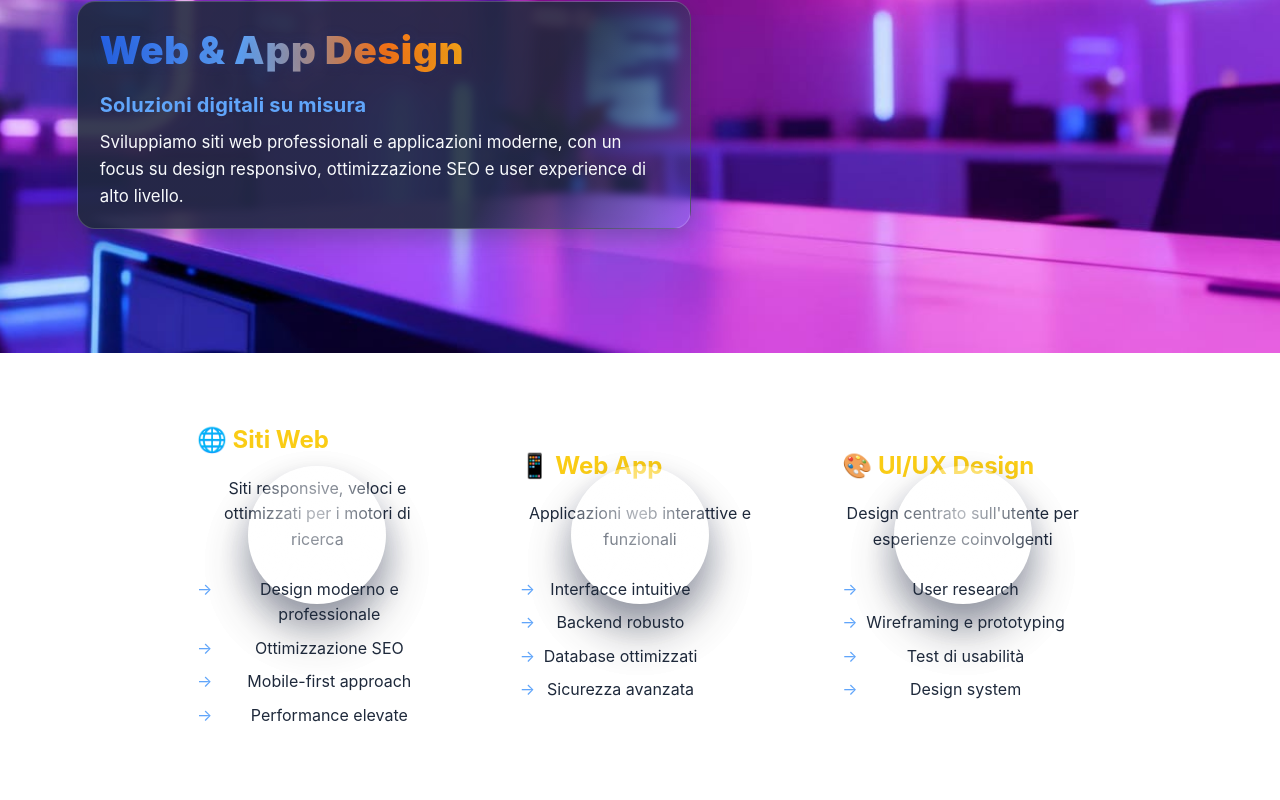
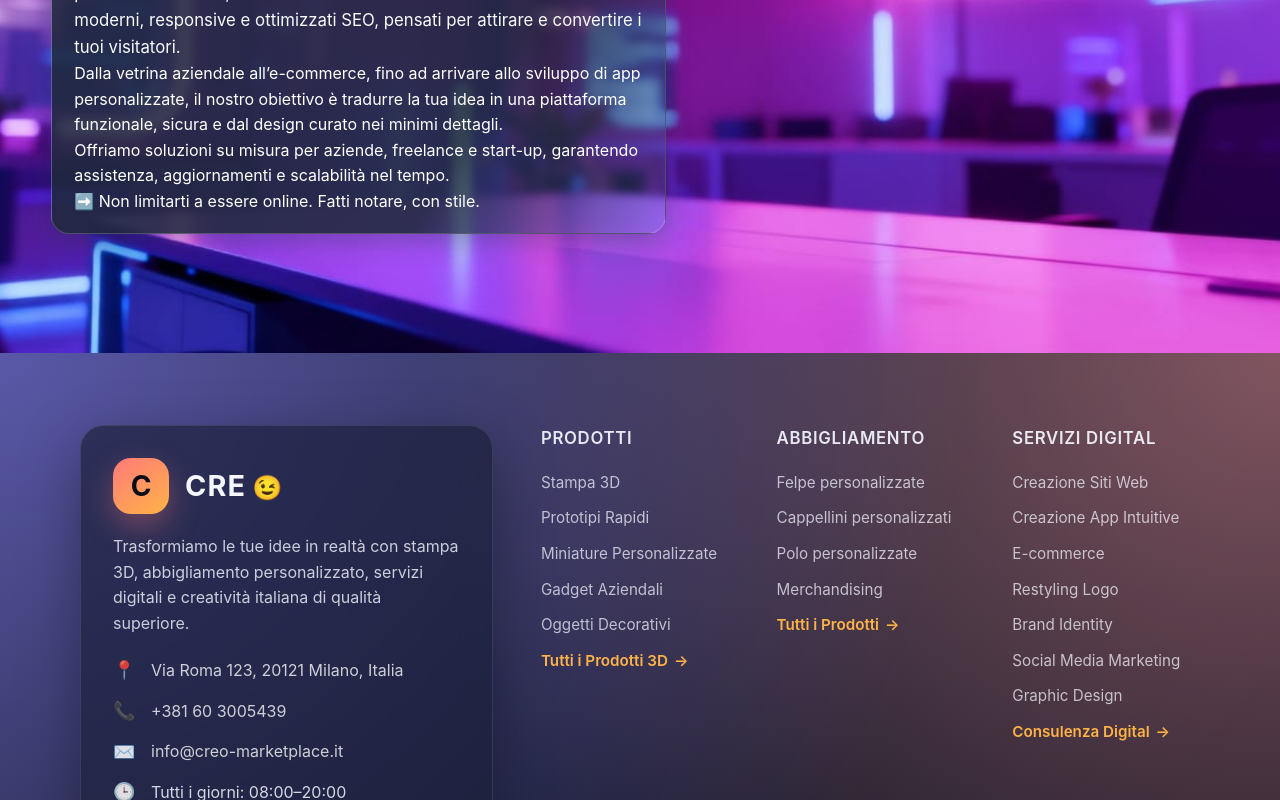
Before and after one commit to Razzinn/Art.E, a React (Vite) app in the folder Art.e_proj/: page /webapp-design in a window 1280 px wide. Shown: the part 420-1220 px from the top of the page. Built offline with nearby package versions, Linux system fonts and the light colour scheme.

Commit message:
descrizioni sottopagine sistemate

```diff
--- a/Art.e_proj/src/componentisecondarisezioni/AbbigliamentoPage.css
+++ b/Art.e_proj/src/componentisecondarisezioni/AbbigliamentoPage.css
@@ -24,8 +24,8 @@
 
 .abbigliamento-content {
   position: absolute;
-  top: 50%;
-  left: 6%;
+  top: 30%;
+  left: 55%;
   transform: translateY(-50%);
   z-index: 7;
   color: #fff;
--- a/Art.e_proj/src/componentisecondarisezioni/AbbigliamentoPage.jsx
+++ b/Art.e_proj/src/componentisecondarisezioni/AbbigliamentoPage.jsx
@@ -9,11 +9,17 @@ export default function AbbigliamentoPage() {
       >
         <div className="abbigliamento-content">
           <h1 className="abbigliamento-title">Abbigliamento Personalizzato</h1>
-          <h2 className="abbigliamento-subtitle">Esprimi il tuo stile unico</h2>
+          <h2 className="abbigliamento-subtitle">Distinguiti con ciò che indossi.</h2>
           <p className="abbigliamento-description">
-            Scopri la nostra collezione di abbigliamento personalizzato,
-            dove ogni capo racconta la tua storia attraverso design esclusivi
-            e materiali di alta qualità.
+          Con CREO puoi trasformare un semplice capo in un mezzo di espressione o promozione unica.
+          Personalizziamo T-shirt, felpe, cappellini e abbigliamento da lavoro con stampe di alta qualità e materiali selezionati.
+          </p>
+          <p className="abbigliamento-description-two">
+            Che tu voglia creare divise aziendali professionali, merchandising per eventi, o semplicemente regali personalizzati, curiamo ogni dettaglio: dalla grafica alla stampa finale.
+            Grazie a tecniche moderne di stampa, come DTF, serigrafia o termostampa, garantiamo colori brillanti, durata e comfort su ogni prodotto.
+          </p>
+          <p className="abbigliamento-description-important">
+            ➡️ Mostra la tua identità. Indossa le tue idee.
           </p>
         </div>
       </div>
--- a/Art.e_proj/src/componentisecondarisezioni/Design3DPage.css
+++ b/Art.e_proj/src/componentisecondarisezioni/Design3DPage.css
@@ -24,7 +24,7 @@
 
 .design3d-content {
   position: absolute;
-  top: 50%;
+  top: 25%;
   left: 6%;
   transform: translateY(-50%);
   z-index: 7;
--- a/Art.e_proj/src/componentisecondarisezioni/Design3DPage.jsx
+++ b/Art.e_proj/src/componentisecondarisezioni/Design3DPage.jsx
@@ -7,13 +7,28 @@ const Design3D = () => (
       className="design3d-hero-slide"
     >
       <div className="design3d-content">
-        <h1 className="design3d-title">3D Design & Stampa 3D</h1>
-        <h2 className="design3d-subtitle">Dai vita alle tue idee</h2>
+        <h1 className="design3d-title">STAMPA 3D</h1>
+        <h2 className="design3d-subtitle">Dal prototipo all’oggetto finito: diamo forma all’immaginazione.</h2>
         <p className="design3d-description">
-          Servizi professionali di modellazione, prototipazione e stampa 3D
-          personalizzata per trasformare le tue idee in realtà tangibili.
-          Soluzioni creative per ogni esigenza di design e produzione.
+            La stampa 3D è il cuore di CREO. Realizziamo prototipi, gadget,
+			accessori e componenti tecnici con precisione e materiali di qualità.
         </p>
+		<p className="design3d-description-two">
+		    Utilizziamo tecnologie avanzate FDM e resin-based per garantire ottima resistenza,
+			dettagli perfetti e finiture curate.
+		</p>
+		<p className="design3d-description-three">
+            Collaboriamo con designer, aziende,
+			artigiani e privati per sviluppare progetti personalizzati,
+			dalla fase di modellazione 3D fino alla produzione finale.
+		</p>
+		<p className="design3d-description-four">
+			Con la nostra esperienza, ogni idea può prendere vita,
+			diventando un oggetto tangibile, funzionale e unico.
+		</p>
+		<p className="design3d-description-important">
+			➡️ Portaci la tua idea, noi la rendiamo reale.
+		</p>
       </div>
     </div>
   </div>
--- a/Art.e_proj/src/componentisecondarisezioni/IdeeRegaloPage.css
+++ b/Art.e_proj/src/componentisecondarisezioni/IdeeRegaloPage.css
@@ -24,8 +24,8 @@
 
 .ideeregalo-content {
   position: absolute;
-  top: 50%;
-  left: 6%;
+  top: 25%;
+  left: 55%;
   transform: translateY(-50%);
   z-index: 7;
   color: #fff;
--- a/Art.e_proj/src/componentisecondarisezioni/IdeeRegaloPage.jsx
+++ b/Art.e_proj/src/componentisecondarisezioni/IdeeRegaloPage.jsx
@@ -7,12 +7,20 @@ const IdeeRegalo = () => (
       className="ideeregalo-hero-slide"
     >
       <div className="ideeregalo-content">
-        <h1 className="ideeregalo-title">Idee Regalo Creative</h1>
-        <h2 className="ideeregalo-subtitle">Regali unici per momenti speciali</h2>
+        <h1 className="ideeregalo-title">Idee Regalo</h1>
+        <h2 className="ideeregalo-subtitle">Regala qualcosa che non esiste da nessun’altra parte.</h2>
         <p className="ideeregalo-description">
-          Scopri la nostra selezione di regali personalizzati e creativi
-          per ogni occasione. Rendi indimenticabile ogni momento con
-          le nostre idee regalo uniche e originali.
+          Le nostre idee regalo sono create per sorprendere.
+          Da oggetti decorativi a creazioni personalizzate stampate in 3D,
+          ogni articolo nasce per trasmettere emozione, originalità e attenzione al dettaglio.
+          Perfette per compleanni, anniversari, festività o eventi aziendali, le nostre proposte uniscono creatività e tecnologia.
+        </p>
+        <p className="ideeregalo-description-two">
+          Puoi scegliere tra design già pronti o richiedere la creazione su misura,
+          trasformando un’idea in un regalo unico e irripetibile.
+        </p>
+        <p className="ideeregalo-description-important">
+          ➡️ Non regalare qualcosa di comune. Crea un ricordo che resta.
         </p>
       </div>
     </div>
--- a/Art.e_proj/src/componentisecondarisezioni/WebAppDesignPage.css
+++ b/Art.e_proj/src/componentisecondarisezioni/WebAppDesignPage.css
@@ -25,8 +25,8 @@
 
 .webapp-content {
   position: absolute;
-  top: 50%;
-  left: 6%;
+  top: 25%;
+  left: 4%;
   transform: translateY(-50%);
   z-index: 7;
   color: #fff;
--- a/Art.e_proj/src/componentisecondarisezioni/WebAppDesignPage.jsx
+++ b/Art.e_proj/src/componentisecondarisezioni/WebAppDesignPage.jsx
@@ -10,52 +10,29 @@ const WebAppDesignPage = () => {
         >
           <div className="webapp-content">
             <h1 className="webapp-title">Web & App Design</h1>
-            <h2 className="webapp-subtitle">Soluzioni digitali su misura</h2>
+            <h2 className="webapp-subtitle">Costruiamo esperienze digitali che lasciano il segno.</h2>
             <p className="webapp-description">
-              Sviluppiamo siti web professionali e applicazioni moderne,
-              con un focus su design responsivo, ottimizzazione SEO e
-              user experience di alto livello.
+             In un mondo sempre più connesso, la tua presenza online è la chiave per farti conoscere,
+             vendere e crescere. In CREO realizziamo siti web moderni, responsive e ottimizzati SEO,
+             pensati per attirare e convertire i tuoi visitatori.
+            </p>
+            <p className="webapp-description-two">
+              Dalla vetrina aziendale all’e-commerce, fino ad arrivare allo sviluppo di app personalizzate,
+              il nostro obiettivo è tradurre la tua idea in una piattaforma funzionale, sicura e dal design curato nei minimi dettagli.
+            </p>
+            <p className="webapp-description-three">
+              Offriamo soluzioni su misura per aziende,
+              freelance e start-up, garantendo assistenza, aggiornamenti e scalabilità nel tempo.
+            </p>
+            <p className="webapp-description-important">
+              ➡️ Non limitarti a essere online. Fatti notare, con stile.
             </p>
           </div>
         </div>
       </div>
 
-      <section className="services-grid">
-        <div className="service-card">
-          <h3>🌐 Siti Web</h3>
-          <p>Siti responsive, veloci e ottimizzati per i motori di ricerca</p>
-          <ul>
-            <li>Design moderno e professionale</li>
-            <li>Ottimizzazione SEO</li>
-            <li>Mobile-first approach</li>
-            <li>Performance elevate</li>
-          </ul>
-        </div>
+      </>
+    );
+  };
 
-        <div className="service-card">
-          <h3>📱 Web App</h3>
-          <p>Applicazioni web interattive e funzionali</p>
-          <ul>
-            <li>Interfacce intuitive</li>
-            <li>Backend robusto</li>
-            <li>Database ottimizzati</li>
-            <li>Sicurezza avanzata</li>
-          </ul>
-        </div>
-
-        <div className="service-card">
-          <h3>🎨 UI/UX Design</h3>
-          <p>Design centrato sull'utente per esperienze coinvolgenti</p>
-          <ul>
-            <li>User research</li>
-            <li>Wireframing e prototyping</li>
-            <li>Test di usabilità</li>
-            <li>Design system</li>
-          </ul>
-        </div>
-      </section>
-    </>
-  );
-};
-
-export default WebAppDesignPage;
+  export default WebAppDesignPage;
```
